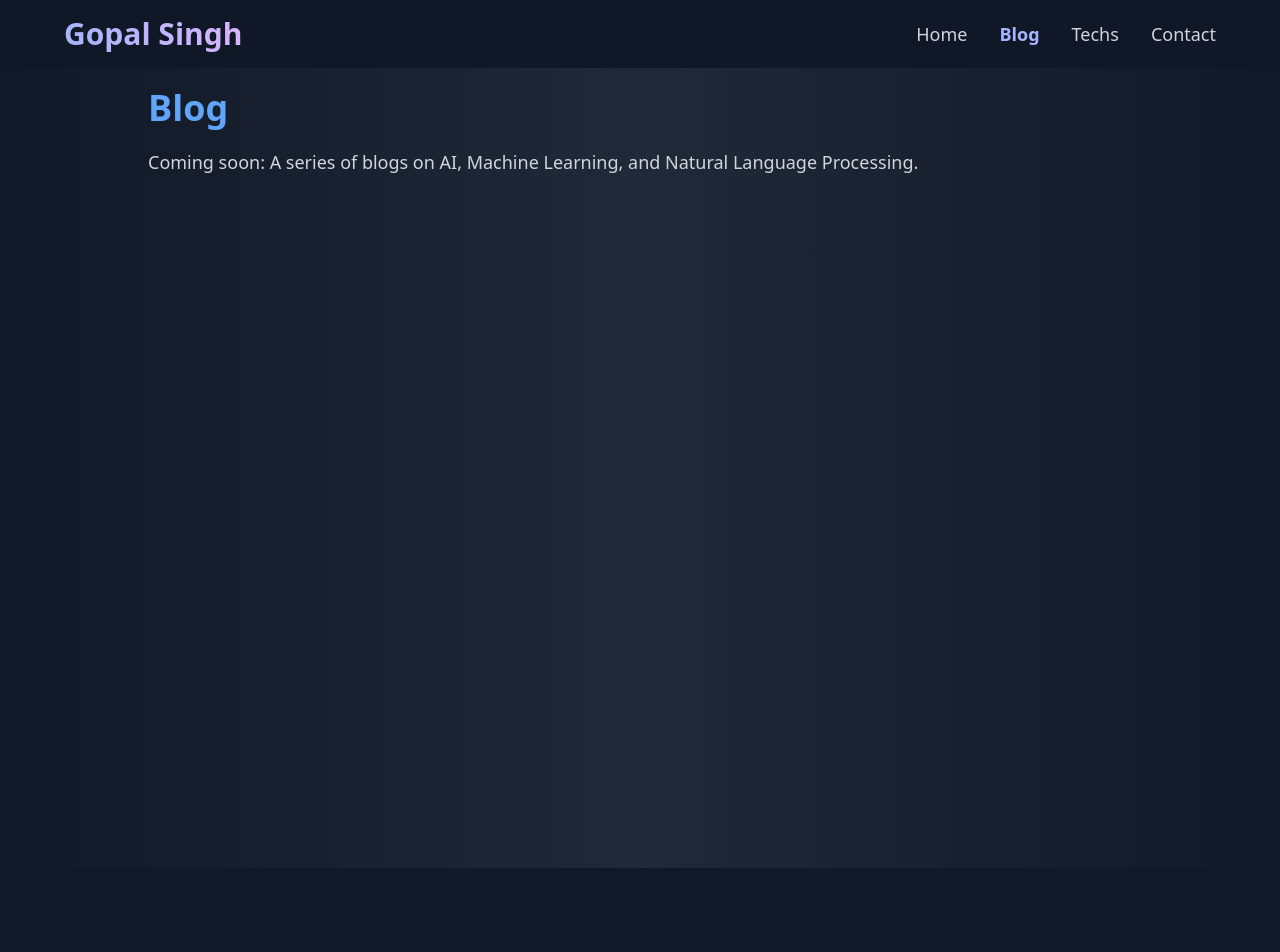
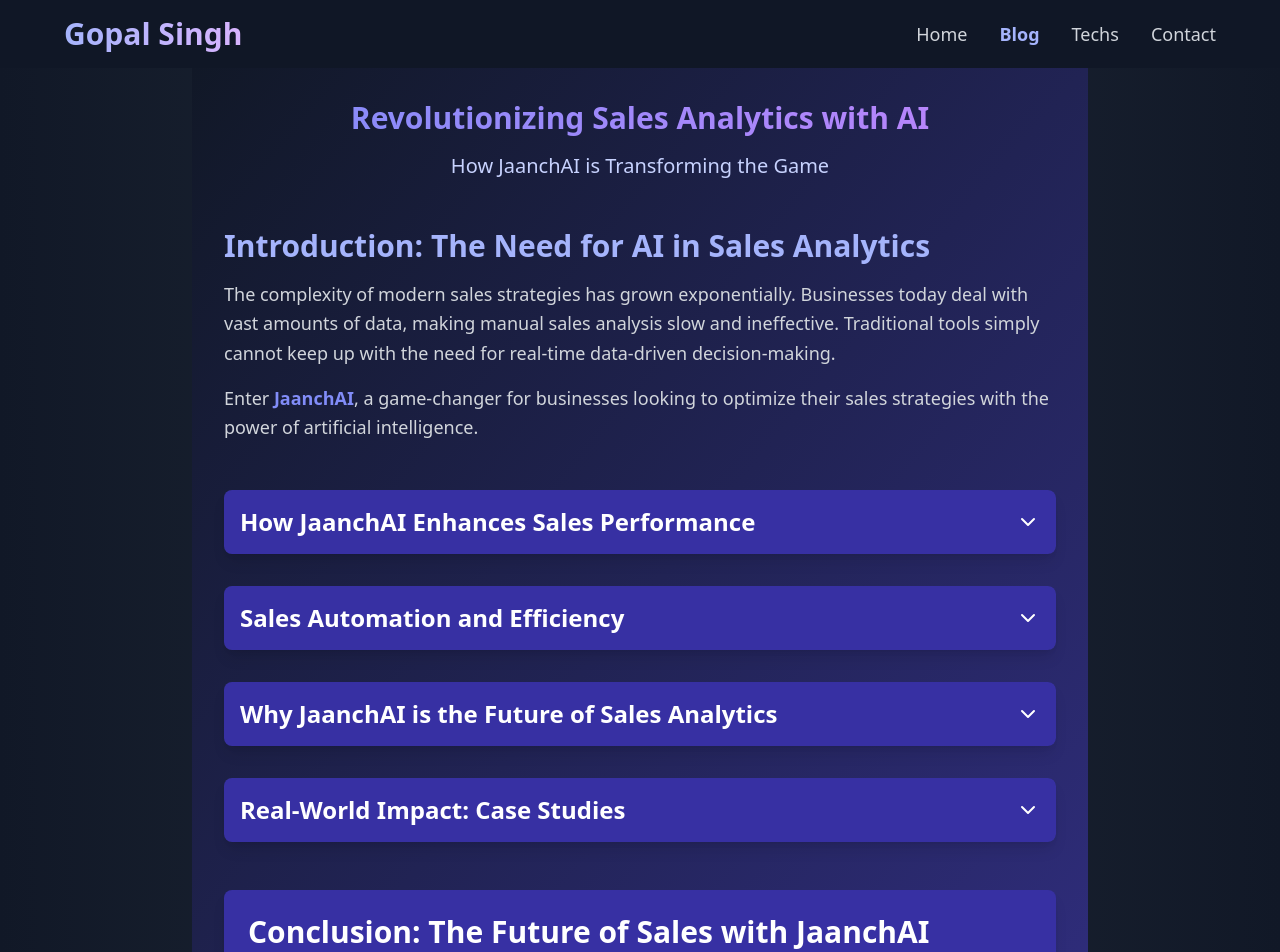
Before and after one commit to Akshay594/the-great-portfolio, a React (Create React App) app: page /blog in a window 1280 px wide. Shown: the top 952 px of the page. Before the commit the page ends 868 px from the top, so only its background shows below. Built offline with nearby package versions, Linux system fonts and the light colour scheme.

Commit message:
added the first blog

```diff
--- a/src/components/Blog.js
+++ b/src/components/Blog.js
@@ -1,12 +1,104 @@
-import React from 'react';
+import React, { useState } from 'react';
+import { ChevronDown, ChevronUp } from 'lucide-react';
 
 const Blog = () => {
+  const [expandedSection, setExpandedSection] = useState(null);
+
+  const toggleSection = (index) => {
+    setExpandedSection(expandedSection === index ? null : index);
+  };
+
+  const sections = [
+    {
+      title: "How JaanchAI Enhances Sales Performance",
+      content: [
+        {
+          subtitle: "1. Real-Time Sales Forecasting",
+          text: "JaanchAI uses advanced machine learning models to predict future sales trends in real-time, considering customer behavior, seasonality, and competitor data. This allows businesses to manage stock better and make strategic decisions with accurate insights."
+        },
+        {
+          subtitle: "2. Dynamic Pricing Optimization",
+          text: "JaanchAI automates dynamic pricing by analyzing market demand, competitor prices, and customer sentiment, ensuring that your prices are always optimized to drive revenue and profit."
+        },
+        {
+          subtitle: "3. Competitor Analysis and Insights",
+          text: "JaanchAI monitors competitors continuously, providing real-time analysis of their pricing, promotions, and sales strategies, helping you stay competitive with actionable data."
+        }
+      ]
+    },
+    {
+      title: "Sales Automation and Efficiency",
+      content: [
+        {
+          text: "JaanchAI automates sales workflows, reducing the need for manual tasks such as data entry and report generation. With smart AI-powered recommendations for upselling and cross-selling, businesses can drive more value without adding operational complexity."
+        }
+      ]
+    },
+    {
+      title: "Why JaanchAI is the Future of Sales Analytics",
+      content: [
+        {
+          text: "JaanchAI is built to scale with businesses of all sizes, offering powerful insights across multiple sales channels. Its user-friendly interface makes it accessible for teams without deep technical expertise, while still providing the depth and power needed for advanced analytics."
+        }
+      ]
+    },
+    {
+      title: "Real-World Impact: Case Studies",
+      content: [
+        {
+          text: "JaanchAI has already started transforming businesses, offering significant improvements in sales performance and operational efficiency. By leveraging the power of AI, businesses have reported more accurate sales forecasts, optimized pricing strategies, and streamlined sales workflows."
+        }
+      ]
+    }
+  ];
+
   return (
-    <div className="max-w-5xl mx-auto p-5">
-      <h2 className="text-4xl font-bold mb-5 text-blue-400">Blog</h2>
-      <p className="text-lg text-gray-300">
-        Coming soon: A series of blogs on AI, Machine Learning, and Natural Language Processing.
-      </p>
+    <div className="max-w-4xl mx-auto p-8 bg-gradient-to-br from-gray-900 to-indigo-900 text-white min-h-screen">
+      <header className="mb-12 text-center">
+        <h1 className="text-3xl font-bold text-transparent bg-clip-text bg-gradient-to-r from-indigo-400 to-purple-400 mb-4">
+          Revolutionizing Sales Analytics with AI
+        </h1>
+        <p className="text-xl text-indigo-200">How JaanchAI is Transforming the Game</p>
+      </header>
+
+      <section className="mb-12">
+        <h2 className="text-3xl font-semibold text-indigo-300 mb-4">Introduction: The Need for AI in Sales Analytics</h2>
+        <p className="text-lg text-gray-300 leading-relaxed mb-4">
+          The complexity of modern sales strategies has grown exponentially. Businesses today deal with vast amounts of data, making manual sales analysis slow and ineffective. Traditional tools simply cannot keep up with the need for real-time data-driven decision-making.
+        </p>
+        <p className="text-lg text-gray-300 leading-relaxed">
+          Enter <span className="text-indigo-400 font-semibold">JaanchAI</span>, a game-changer for businesses looking to optimize their sales strategies with the power of artificial intelligence.
+        </p>
+      </section>
+
+      {sections.map((section, index) => (
+        <div key={index} className="mb-8 bg-gray-800 rounded-lg overflow-hidden shadow-lg transition-all duration-300 ease-in-out">
+          <button
+            className="w-full p-4 text-left bg-indigo-800 hover:bg-indigo-700 transition-colors duration-300 flex justify-between items-center"
+            onClick={() => toggleSection(index)}
+          >
+            <h2 className="text-2xl font-bold text-white">{section.title}</h2>
+            {expandedSection === index ? <ChevronUp size={24} /> : <ChevronDown size={24} />}
+          </button>
+          {expandedSection === index && (
+            <div className="p-6">
+              {section.content.map((item, itemIndex) => (
+                <div key={itemIndex} className="mb-4">
+                  {item.subtitle && <h3 className="text-xl font-semibold text-indigo-300 mb-2">{item.subtitle}</h3>}
+                  <p className="text-gray-300 leading-relaxed">{item.text}</p>
+                </div>
+              ))}
+            </div>
+          )}
+        </div>
+      ))}
+
+      <section className="mt-12 bg-indigo-800 rounded-lg p-6 shadow-lg">
+        <h2 className="text-3xl font-bold text-white mb-4">Conclusion: The Future of Sales with JaanchAI</h2>
+        <p className="text-lg text-indigo-100 leading-relaxed">
+          JaanchAI is more than just another sales tool. It's an AI-powered platform that empowers businesses to optimize their sales strategies, reduce operational costs, and stay ahead of the competition. With real-time forecasting, dynamic pricing, and automated insights, JaanchAI is driving the future of sales analytics.
+        </p>
+      </section>
     </div>
   );
 };
```
